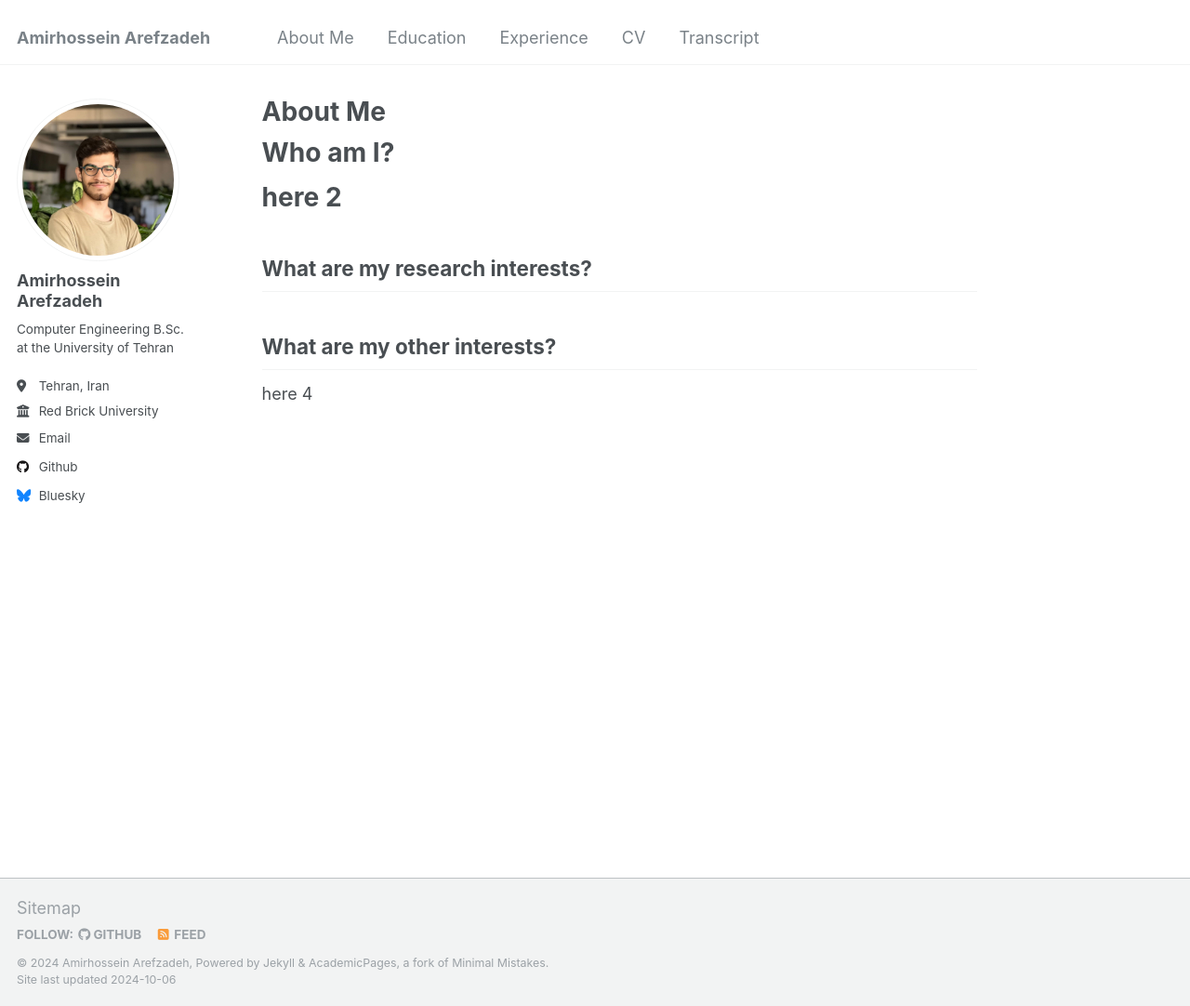
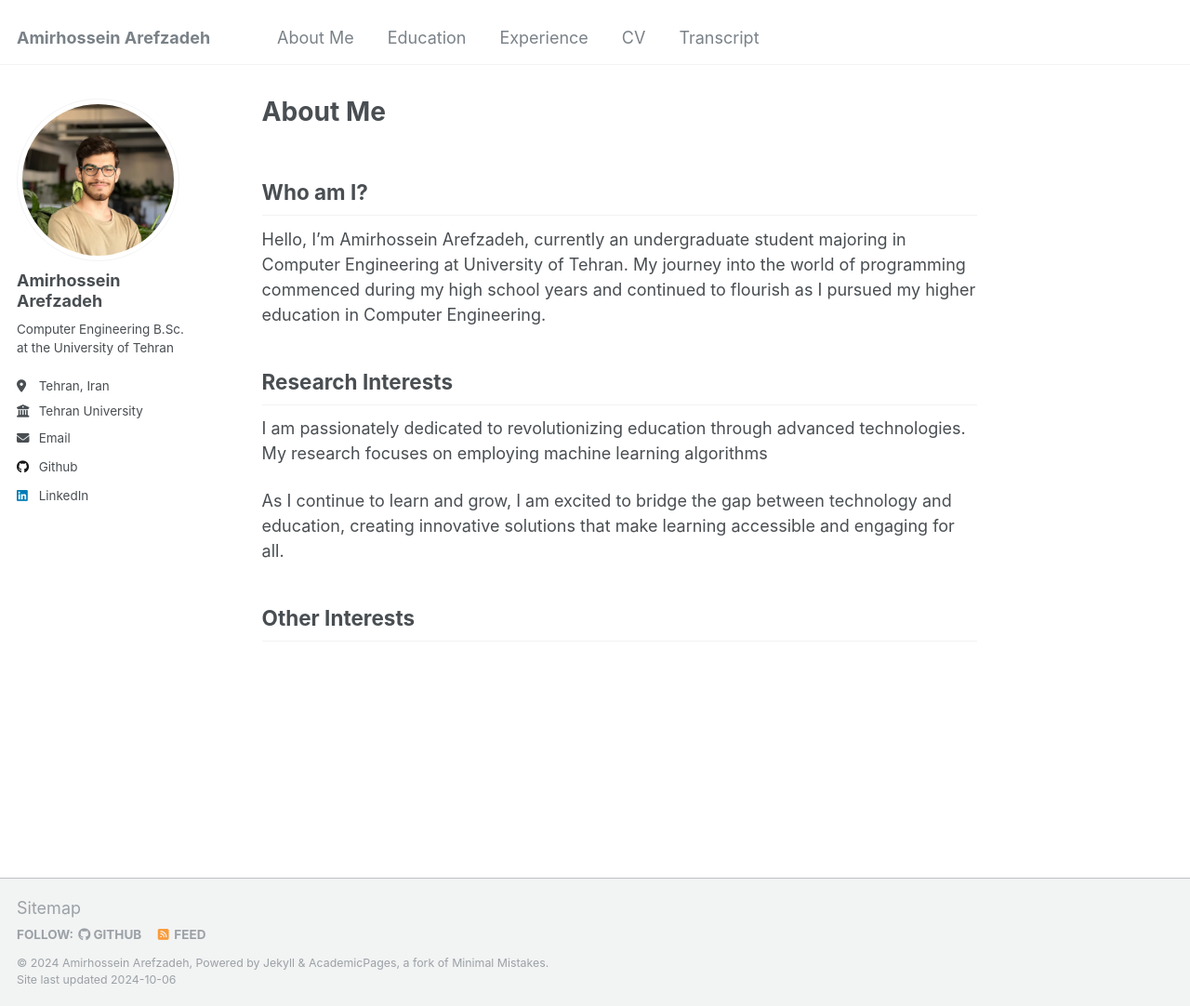
Before and after one commit to Amir-rfz/Amir-rfz.github.io, a Jekyll site: the page built from _pages/about.md, in a window 1280 px wide and 1082 px high. Shown: the whole window at 93% size. Built offline with Jekyll 4.4.1, drawn with Linux system fonts in a browser that asks for light colours.

Commit message:
change home page

```diff
--- a/_config.yml
+++ b/_config.yml
@@ -26,7 +26,7 @@ author:
   pronouns         : # example: "he/his"
   bio              : "Computer Engineering B.Sc. at the University of Tehran"
   location         : "Tehran, Iran"
-  employer         : "Red Brick University"
+  employer         : "Tehran University"
   uri              : # URL
   email            : "amirrfz2003@gmail.com"
 
@@ -48,7 +48,7 @@ author:
   stackoverflow    : # User number or user number and name (i.e., use "1" or "1/jeff-atwood")
 
   # Social media
-  bluesky          : "bsky.app" # Replace this with you Bluesky username
+  bluesky          : #"bsky.app" # Replace this with you Bluesky username
   facebook         : # Username
   flickr           : # Username
   foursquare       : # Username
@@ -57,7 +57,7 @@ author:
   keybase          : # Username
   instagram        : # Username
   lastfm           : # Username
-  linkedin         : # Username
+  linkedin         : ""
   mastodon         : # URL
   medium           : # URL
   pinterest        : # Username
--- a/_pages/about.md
+++ b/_pages/about.md
@@ -1,22 +1,21 @@
 ---
 permalink: /
 title: "About Me"
+excerpt: "About Me"
 author_profile: true
 redirect_from:
   - /about/
   - /about.html
 ---
 
-Who am I?
-======
+## Who am I?
 
-here 2
-======
+Hello, I'm Amirhossein Arefzadeh, currently an undergraduate student majoring in Computer Engineering at University of Tehran. My journey into the world of programming commenced during my high school years and continued to flourish as I pursued my higher education in Computer Engineering.
 
-What are my research interests?
-------
+## Research Interests
 
-What are my other interests?
-------
+I am passionately dedicated to revolutionizing education through advanced technologies. My research focuses on employing machine learning algorithms
 
-here 4
+As I continue to learn and grow, I am excited to bridge the gap between technology and education, creating innovative solutions that make learning accessible and engaging for all.
+
+## Other Interests
```
